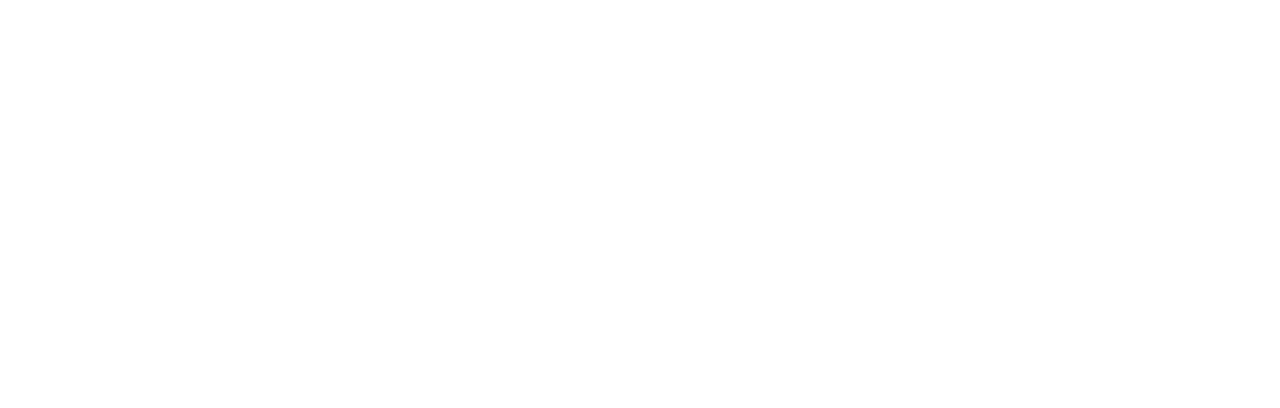
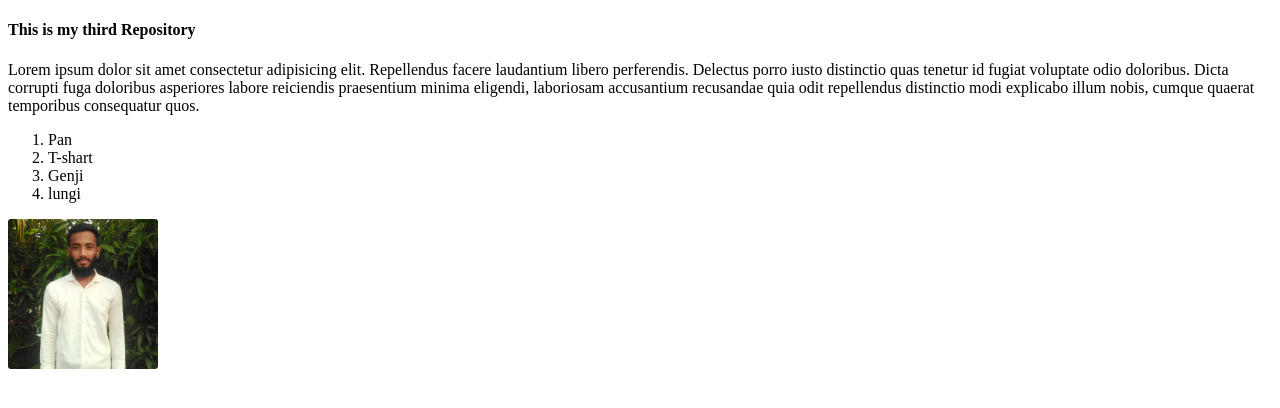
Before and after one commit to Rashed-09/my-another-repository, a plain HTML site: page index.html in a window 1280 px wide. Drawn offline with Linux system fonts and the light colour scheme.

Commit message:
added the picture

```diff
--- a/index.html
+++ b/index.html
@@ -3,9 +3,23 @@
 <head>
     <meta charset="UTF-8">
     <meta name="viewport" content="width=device-width, initial-scale=1.0">
-    <title>Document</title>
+    <title>My Another Repositoy</title>
+    <link rel="stylesheet" href="style.css">
 </head>
 <body>
+    <h4>This is my third Repository</h4>
+    <p>Lorem ipsum dolor sit amet consectetur adipisicing elit. Repellendus facere laudantium libero perferendis. Delectus porro iusto distinctio quas tenetur id fugiat voluptate odio doloribus. Dicta corrupti fuga doloribus asperiores labore reiciendis praesentium minima eligendi, laboriosam accusantium recusandae quia odit repellendus distinctio modi explicabo illum nobis, cumque quaerat temporibus consequatur quos.
 
+    </p>
+    <div class="cloth-list">
+        <ol>
+            <li>Pan</li>
+            <li>T-shart</li>
+            <li>Genji</li>
+            <li>lungi</li>
+        </ol>
+    </div>
+
+    <img src="images/ami2.jpg" alt="my picture">
 </body>
 </html>
--- /dev/null
+++ b/style.css
@@ -0,0 +1,4 @@
+img{
+    width: 150px;
+    border-radius: 3px;
+}
```
Also changed, not shown: images/ami2.jpg (added), 2 other files.
